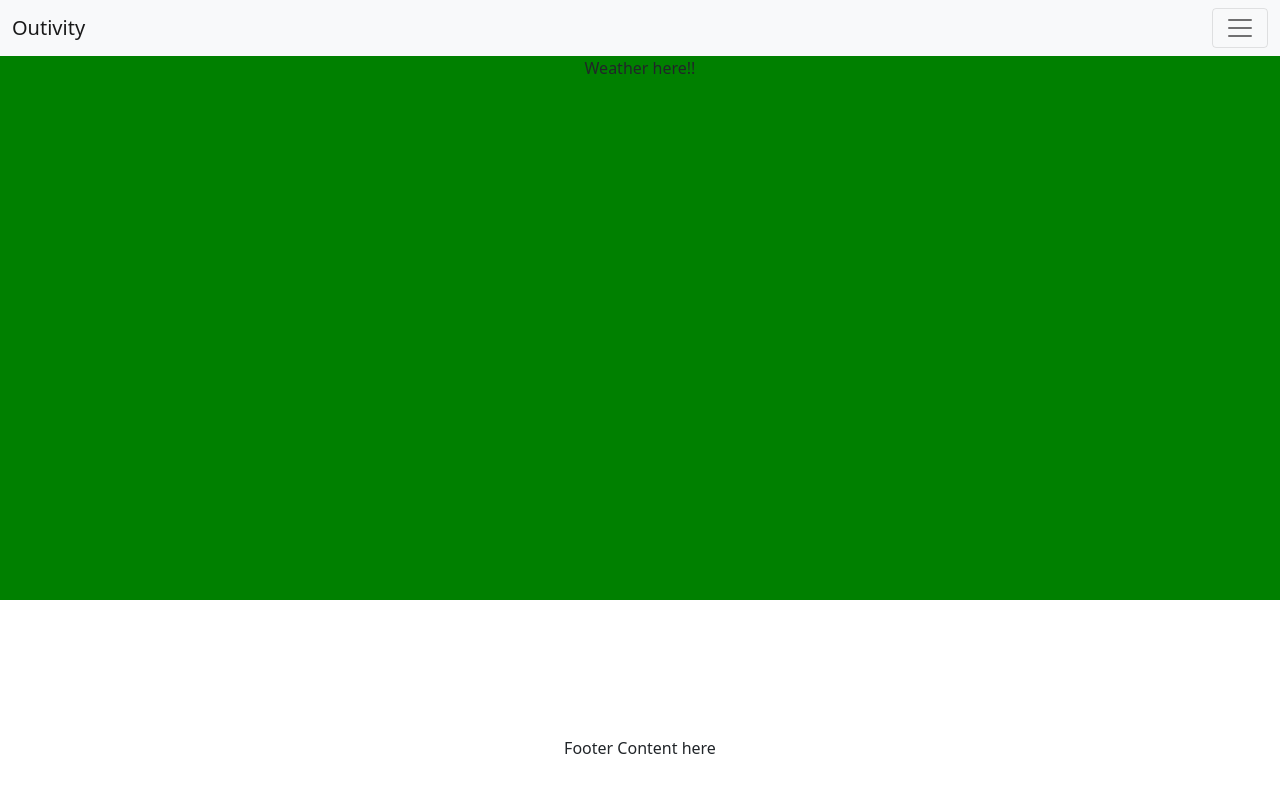
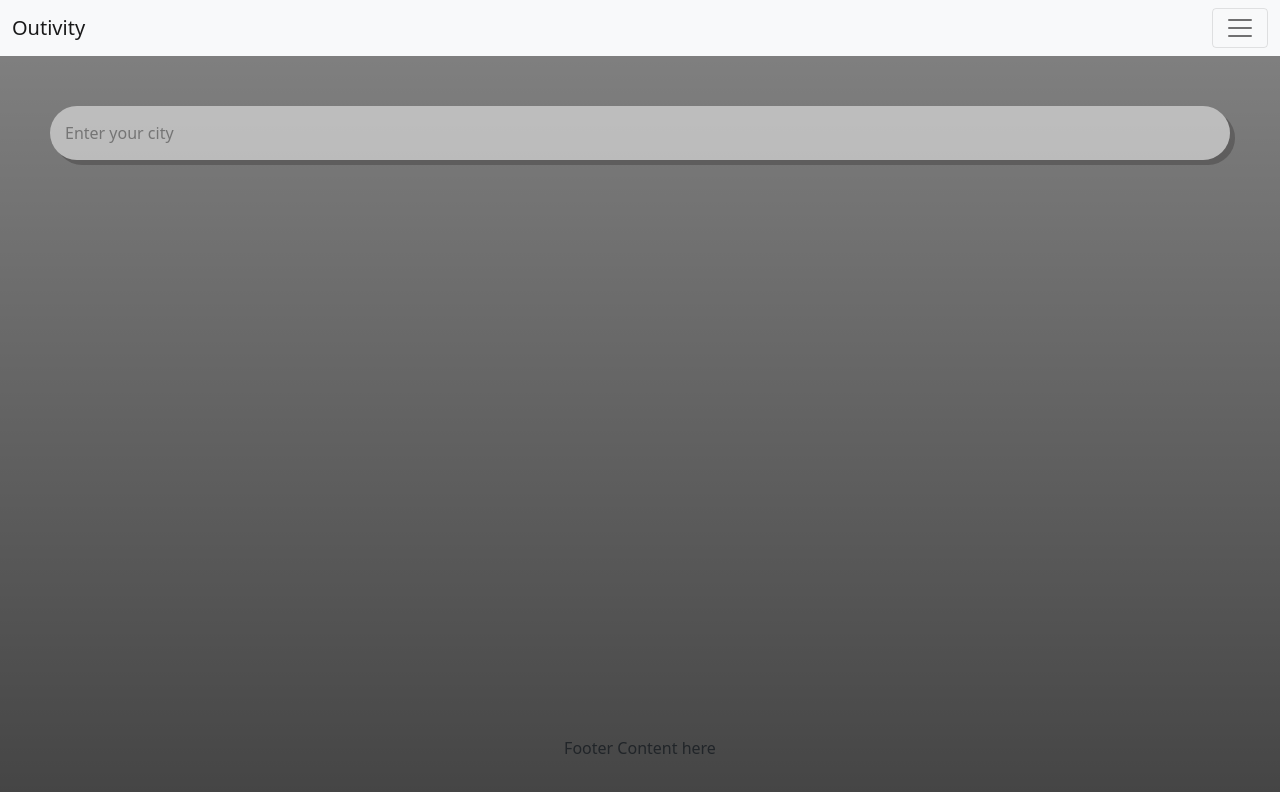
Before and after one commit to Rimpei2000/ISAproject, a React (Create React App) app: page /Weather in a window 1280 px wide. Shown: the top 792 px of the page. Built offline with nearby package versions, Linux system fonts and the light colour scheme.

Commit message:
added Weather component

```diff
--- a/src/Components/weather/Weather.js
+++ b/src/Components/weather/Weather.js
@@ -1,9 +1,88 @@
-import React from "react";
+import React, { useState } from "react";
+import "../../styles/weatherStyles.css";
 
 function Weather() {
+  const api = {
+    key: "bfee40a57b03b378c6f6fc873967f983",
+    url: "https://api.openweathermap.org/data/2.5/",
+  };
+  const [query, setQuery] = useState("");
+  const [weather, setWeather] = useState({});
+  const search = (evt) => {
+    if (evt.key === "Enter") {
+      fetch(`${api.url}weather?q=${query}&appid=${api.key}&units=metric`)
+        .then((res) => res.json())
+        .then((result) => {
+          setWeather(result);
+          setQuery("");
+          console.log(result);
+        });
+    }
+  };
+
+  const getTodaysDate = (d) => {
+    const months = [
+      "January",
+      "February",
+      "March",
+      "April",
+      "May",
+      "June",
+      "July",
+      "August",
+      "September",
+      "October",
+      "November",
+      "December",
+    ];
+    const days = [
+      "Monday",
+      "Tuesday",
+      "Wednesday",
+      "Thursday",
+      "Friday",
+      "Saturday",
+      "Sunday",
+    ];
+
+    var day = days[d.getDay()]; // Fetches the day of the week
+    var date = d.getDate(); // Fetches the date i.e. 1st - 31st day of the month
+    var month = months[d.getMonth()]; // Fetches the month
+    var year = d.getFullYear();
+
+    return `${day} ${date} ${month} ${year}`;
+  };
+
   return (
-    <div style={{ backgroundColor: "green", width: "100%", height: "80%" }}>
-      Weather here!!
+    <div>
+      <main>
+        <input
+          type="text"
+          className="search-bar"
+          placeholder="Enter your city"
+          onChange={(e) => setQuery(e.target.value)}
+          value={query}
+          onKeyPress={search}
+        ></input>
+        {typeof weather.main != "undefined" ? (
+          <div>
+            <div className="weather-container">
+              <div className="weather">
+                <div className="temp">{Math.round(weather.main.temp)}°C</div>
+                <div className="condition">{weather.weather[0].main}</div>
+                <div className="city">
+                  {weather.name}, {weather.sys.country}
+                </div>
+                <br></br>
+                <div className="date">{getTodaysDate(new Date())}</div>
+                <br></br>
+              </div>
+            </div>
+          </div>
+        ) : (
+          ""
+        )}
+      </main>
     </div>
   );
 }
--- /dev/null
+++ b/src/styles/weatherStyles.css
@@ -0,0 +1,131 @@
+.App {
+  text-align: center;
+}
+
+.App-logo {
+  height: 40vmin;
+  pointer-events: none;
+}
+
+@media (prefers-reduced-motion: no-preference) {
+  .App-logo {
+    animation: App-logo-spin infinite 20s linear;
+  }
+}
+
+.App-header {
+  background-color: #282c34;
+  min-height: 100vh;
+  display: flex;
+  flex-direction: column;
+  align-items: center;
+  justify-content: center;
+  font-size: calc(10px + 2vmin);
+  color: white;
+}
+
+.App-link {
+  color: #61dafb;
+}
+
+@keyframes App-logo-spin {
+  from {
+    transform: rotate(0deg);
+  }
+  to {
+    transform: rotate(360deg);
+  }
+}
+
+* {
+  margin: 0;
+  padding: 0;
+  box-sizing: border-box;
+}
+
+body {
+  font-family: sans-serif;
+}
+
+.app {
+  background-image: blue;
+  background-size: cover;
+  background-position: bottom;
+  transition: 0.4 ease-out;
+}
+
+main {
+  min-height: 100vh;
+  background-image: linear-gradient(
+    to bottom,
+    rgba(0, 0, 0, 0.5),
+    rgba(0, 0, 0, 0.75)
+  );
+  padding: 50px;
+}
+
+.app.warm {
+  background-image: yellow;
+  background-size: cover;
+  background-position: bottom;
+  transition: 0.4 ease-out;
+}
+
+.search-bar {
+  display: block;
+  width: 100%;
+  padding: 15px;
+  margin: 0 0 75px;
+  appearance: none;
+  background: none;
+  border: none;
+  outline: none;
+  background-color: rgba(255, 255, 255, 0.5);
+  box-shadow: 5px 5px rgba(39, 35, 35, 0.3);
+  border-radius: 40px;
+}
+
+.search-bar:focus {
+  background-color: white;
+}
+
+.date {
+  color: white;
+  font-size: medium;
+  font-weight: 300;
+  text-align: center;
+  text-shadow: 0.5px 0.5px rgb(90, 100, 100);
+}
+
+.city {
+  color: white;
+  font-size: 20px;
+  font-weight: 600;
+  margin: 10px auto;
+  text-align: center;
+  text-shadow: 0.5px 0.5px rgb(37, 39, 39);
+}
+
+.temp {
+  position: relative;
+  display: inline-block;
+  font-size: 80px;
+  margin: 20px auto 0px;
+  background-color: rgba(255, 255, 255, 0.5);
+  box-shadow: 0.5px 0.5px rgb(37, 39, 39);
+  border-radius: 40px;
+  padding: 40px 60px;
+  color: white;
+  text-align: center;
+}
+
+.condition {
+  position: relative;
+  display: block;
+  margin: 25px auto 80px;
+  padding: 15px 25px;
+  color: white;
+  font-weight: bold;
+  font-size: 50px;
+  text-align: center;
+}
```
